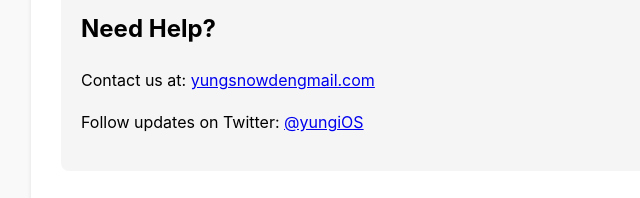
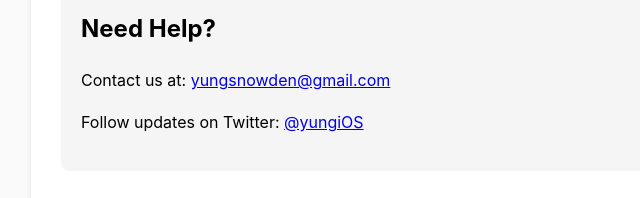
Before and after one commit to ChristianNavarrete/oiia, a plain HTML site: page index.html in a window 1280 px wide. Shown: the part 174-372 px from the top of the page, 209-849 px from the left. Drawn offline with Linux system fonts and the light colour scheme.

Commit message:
Update index.html

```diff
--- a/index.html
+++ b/index.html
@@ -43,7 +43,7 @@
 
         <div class="contact">
             <h2>Need Help?</h2>
-            <p>Contact us at: <a href="mailto:yungsnowden@gmail.com">yungsnowdengmail.com</a></p>
+            <p>Contact us at: <a href="mailto:yungsnowden@gmail.com">yungsnowden@gmail.com</a></p>
             <p>Follow updates on Twitter: <a href="http://twitter.com/yungiOS">@yungiOS</a></p>
         </div>
 
```
